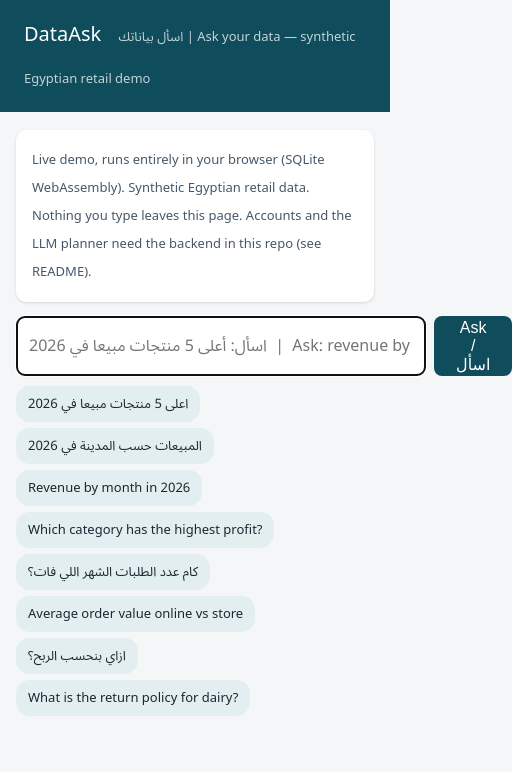
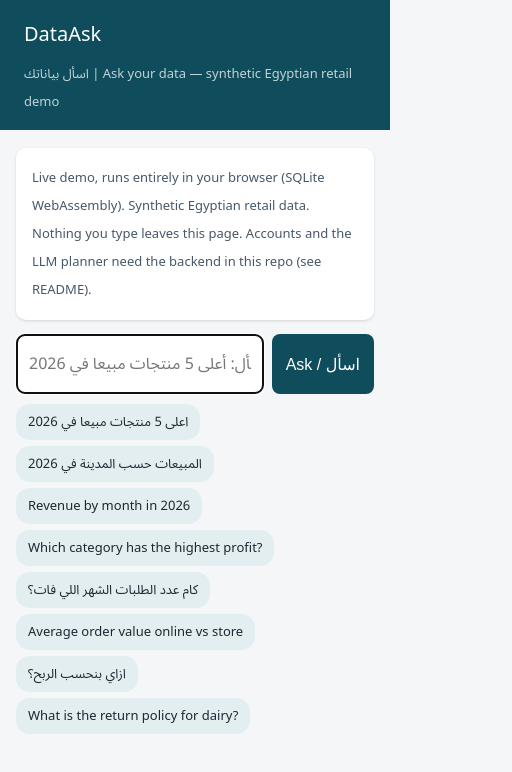
Before and after one commit to omarmohamedalawa/DataAsk, a plain HTML site: page docs/index.html in a window 390 px wide. Shown: the whole page, 512 px wide, since content can reach past the window. Drawn offline with Linux system fonts and the light colour scheme; a script that the page names is missing.

Commit message:
Add media query for responsive header and button

```diff
--- a/docs/index.html
+++ b/docs/index.html
@@ -3,7 +3,7 @@
 body{font-family:'Noto Sans Arabic','Noto Sans',sans-serif;background:#f4f6f8;margin:0;color:#1d2733}
 header{background:#0f4c5c;color:#fff;padding:14px 24px;font-size:20px}header small{opacity:.75;margin-inline-start:12px;font-size:13px}
 main{max-width:900px;margin:18px auto;padding:0 16px}
-form{display:flex;gap:8px}input{flex:1;padding:12px;font-size:16px;border:1px solid #b9c4cf;border-radius:8px;font-family:inherit}
+form{display:flex;gap:8px}input{flex:1;min-width:0;padding:12px;font-size:16px;border:1px solid #b9c4cf;border-radius:8px;font-family:inherit}
 button{background:#0f4c5c;color:#fff;border:0;border-radius:8px;padding:0 22px;font-size:16px;cursor:pointer}
 .chips{margin:10px 0;display:flex;flex-wrap:wrap;gap:6px}.chips span{background:#e2eef0;border-radius:14px;padding:4px 12px;font-size:13px;cursor:pointer}
 .card{background:#fff;border-radius:10px;padding:16px;margin:14px 0;box-shadow:0 1px 3px #0002}
@@ -12,7 +12,7 @@ pre{background:#102a33;color:#cfe8ee;padding:10px;border-radius:6px;overflow:aut
 .src{font-size:13px;color:#46586a;border-inline-start:3px solid #e0a31a;padding:4px 10px;margin-top:8px}
 table{border-collapse:collapse;font-size:13px;margin-top:8px}td,th{border-bottom:1px solid #e3e8ee;padding:3px 12px}
 svg text{font-size:11px;fill:#33475b}
-</style></head><body><header>DataAsk <small>اسأل بياناتك | Ask your data — synthetic Egyptian retail demo</small></header>
+@media(max-width:480px){header small{display:block;margin:4px 0 0}button{padding:0 14px}}</style></head><body><header>DataAsk <small>اسأل بياناتك | Ask your data — synthetic Egyptian retail demo</small></header>
 <main><div class=card style="font-size:13px;margin-top:0;color:#46586a">Live demo, runs entirely in your browser (SQLite WebAssembly). Synthetic Egyptian retail data. Nothing you type leaves this page. Accounts and the LLM planner need the backend in this repo (see README).</div><form id=f><input id=q placeholder="اسأل: أعلى 5 منتجات مبيعا في 2026  |  Ask: revenue by city in 2026" autofocus><button>Ask / اسأل</button></form>
 <div class=chips id=chips></div><div id=out></div></main>
 <script src="config.js"></script><script src="sql-wasm.js"></script><script src="planner.js"></script>
```
